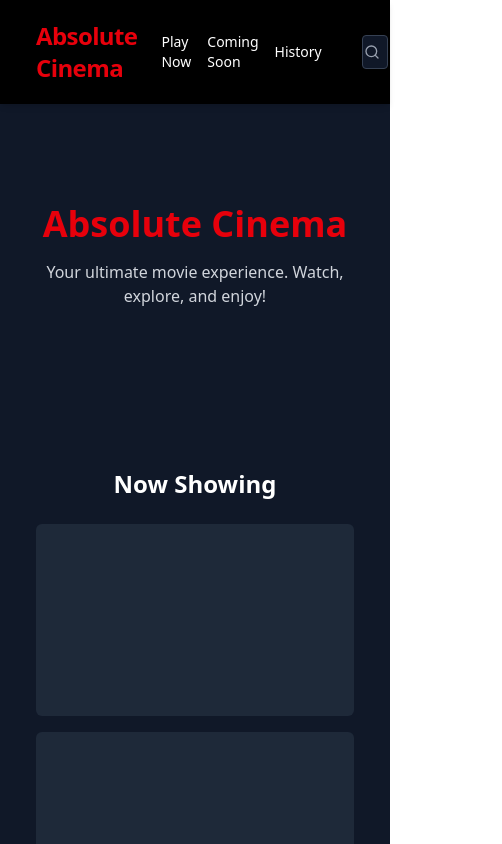
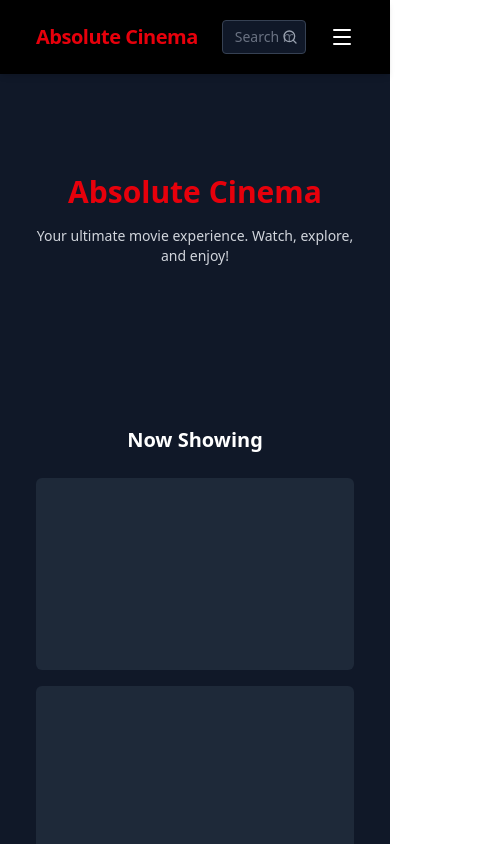
Before and after one commit to amayones/ujikom-fe-ac, a React (Vite) app: page / in a window 390 px wide. Shown: the top 844 px of the page, 502 px wide, since content can reach past the window. Built offline with nearby package versions, Linux system fonts and the light colour scheme.

Commit message:
initialize project with basic structure

```diff
--- a/src/components/Footer.jsx
+++ b/src/components/Footer.jsx
@@ -7,7 +7,7 @@ export default function Footer() {
             <div className="w-full px-4 py-6 flex flex-col md:flex-row items-center justify-between gap-4">
 
                 {/* Copyright */}
-                <p className="text-sm md:text-base text-center md:text-left">
+                <p className="text-xs sm:text-sm md:text-base text-center md:text-left">
                     © 2025 Absolute Cinema. All rights reserved.
                 </p>
 
--- a/src/components/Header.jsx
+++ b/src/components/Header.jsx
@@ -1,7 +1,9 @@
-import React from 'react';
-import { UserCircle, Search } from 'lucide-react';
+import React, { useState } from 'react';
+import { UserCircle, Search, Menu, X } from 'lucide-react';
 
 export default function Header() {
+    const [isMenuOpen, setIsMenuOpen] = useState(false);
+
     return (
         <header className="bg-black text-white shadow-md p-5 sticky top-0 z-50">
             <div className="w-full px-4 flex items-center justify-between gap-4">
@@ -10,13 +12,13 @@ export default function Header() {
                 <div className="flex items-center gap-6">
                     <a
                         href="/"
-                        className="text-2xl font-bold text-red-600 tracking-tight hover:text-red-500 transition-colors duration-200"
+                        className="text-xl md:text-2xl font-bold text-red-600 tracking-tight hover:text-red-500 transition-colors duration-200"
                     >
                         Absolute Cinema
                     </a>
 
-                    {/* Navigation Menu */}
-                    <nav className="flex items-center space-x-4 text-sm font-medium">
+                    {/* Navigation Menu - Hidden on mobile */}
+                    <nav className="hidden md:flex items-center space-x-4 text-sm font-medium">
                         <a href="/play-now" className="hover:text-red-500 transition-colors duration-200">
                             Play Now
                         </a>
@@ -29,8 +31,8 @@ export default function Header() {
                     </nav>
                 </div>
 
-                {/* Search bar - lebih kaku */}
-                <div className="flex-1 mx-6 relative max-w-xl">
+                {/* Search bar */}
+                <div className="flex-1 mx-2 md:mx-6 relative max-w-xs md:max-w-xl">
                     <input
                         type="text"
                         placeholder="Search movies..."
@@ -42,17 +44,45 @@ export default function Header() {
                     />
                 </div>
 
-                {/* User actions */}
+                {/* User actions and Hamburger Menu */}
                 <div className="flex items-center space-x-4">
                     <a
                         href="/login"
-                        className="flex items-center space-x-1 text-md font-medium hover:text-red-500 transition-colors duration-200 whitespace-nowrap"
+                        className="hidden md:flex items-center space-x-1 text-md font-medium hover:text-red-500 transition-colors duration-200 whitespace-nowrap"
                     >
                         <UserCircle size={18} />
                         <span>Sign In</span>
                     </a>
+                    {/* Hamburger Menu Button */}
+                    <button
+                        onClick={() => setIsMenuOpen(!isMenuOpen)}
+                        className="md:hidden text-white hover:text-red-500 transition-colors duration-200"
+                    >
+                        {isMenuOpen ? <X size={24} /> : <Menu size={24} />}
+                    </button>
                 </div>
             </div>
+
+            {/* Mobile Menu */}
+            {isMenuOpen && (
+                <div className="md:hidden bg-black border-t border-gray-700 px-4 py-4">
+                    <nav className="flex flex-col space-y-2 text-sm font-medium">
+                        <a href="/play-now" className="hover:text-red-500 transition-colors duration-200 py-2">
+                            Play Now
+                        </a>
+                        <a href="/coming-soon" className="hover:text-red-500 transition-colors duration-200 py-2">
+                            Coming Soon
+                        </a>
+                        <a href="/history" className="hover:text-red-500 transition-colors duration-200 py-2">
+                            History
+                        </a>
+                        <a href="/login" className="flex items-center space-x-1 hover:text-red-500 transition-colors duration-200 py-2">
+                            <UserCircle size={18} />
+                            <span>Sign In</span>
+                        </a>
+                    </nav>
+                </div>
+            )}
         </header>
     );
 }
--- a/src/pages/Home.jsx
+++ b/src/pages/Home.jsx
@@ -4,15 +4,15 @@ export default function Home() {
     return (
         <div className="bg-gray-900 text-white min-h-screen p-5">
             {/* Hero Section */}
-            <section className="text-center py-20">
-                <h1 className="text-4xl font-bold mb-4 text-red-600">Absolute Cinema</h1>
-                <p className="text-gray-300 mb-8">Your ultimate movie experience. Watch, explore, and enjoy!</p>
+            <section className="text-center py-20 px-4">
+                <h1 className="text-3xl sm:text-4xl font-bold mb-4 text-red-600">Absolute Cinema</h1>
+                <p className="text-gray-300 mb-8 text-sm sm:text-base">Your ultimate movie experience. Watch, explore, and enjoy!</p>
 
             </section>
 
             {/* Placeholder Movies */}
             <section className="w-full py-12 px-4">
-                <h2 className="text-2xl font-bold mb-6 text-center">Now Showing</h2>
+                <h2 className="text-xl sm:text-2xl font-bold mb-6 text-center">Now Showing</h2>
                 <div className="grid grid-cols-1 sm:grid-cols-2 md:grid-cols-3 gap-4">
                     <div className="bg-gray-800 h-48 rounded-md"></div>
                     <div className="bg-gray-800 h-48 rounded-md"></div>
```
